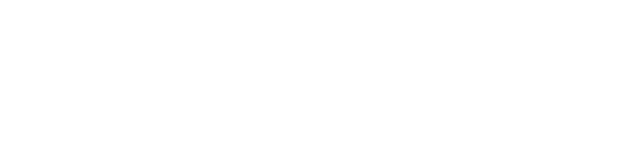
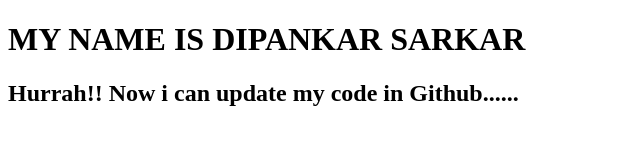
Before and after one commit to Dipankar-Sarkar31/second-website-usinggit, a plain HTML site: page index.html in a window 1280 px wide. Shown: the whole page, without its empty margins (0-640 px from the left). Drawn offline with Linux system fonts and the light colour scheme.

Commit message:
Try to update my code via commit

```diff
--- a/index.html
+++ b/index.html
@@ -4,9 +4,10 @@
     <meta charset="UTF-8">
     <meta http-equiv="X-UA-Compatible" content="IE=edge">
     <meta name="viewport" content="width=device-width, initial-scale=1.0">
-    <title>Document</title>
+    <title>Upload site using Github</title>
 </head>
 <body>
-
+    <h1>MY NAME IS DIPANKAR SARKAR</h1>
+    <h2>Hurrah!! Now i can update my code in Github......</h2>
 </body>
 </html>
```
